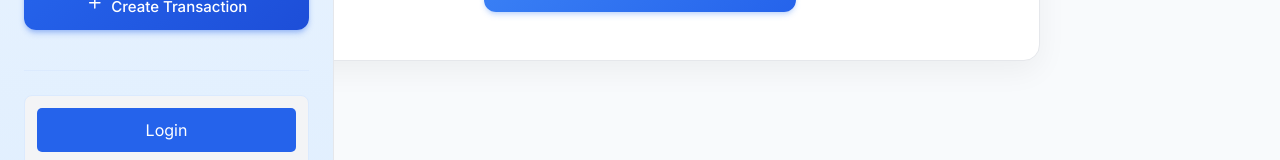
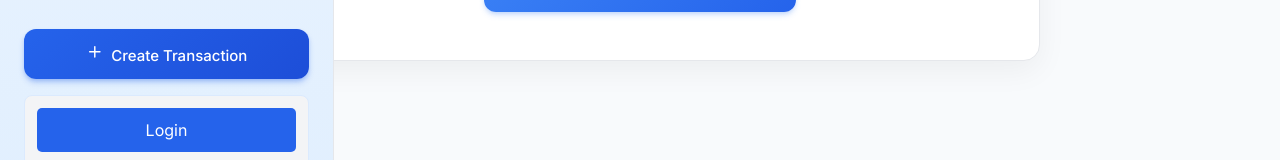
Before and after one commit to MeezaanD/cash-flow, a React (Vite) app: page / in a window 1280 px wide. Shown: the part 595-755 px from the top of the page. Built offline with nearby package versions, Linux system fonts and the light colour scheme; no server answers.

Commit message:
fix: removed the divider on the sidebar

```diff
--- a/src/components/Sidebar.tsx
+++ b/src/components/Sidebar.tsx
@@ -171,8 +171,6 @@ const Sidebar = ({
         </button>
       </div>
 
-      <hr className="divider" />
-
       <div className="sidebar-bottom">
         {currentUser ? (
           <>
--- a/src/styles/Sidebar.css
+++ b/src/styles/Sidebar.css
@@ -162,12 +162,6 @@
   transform: translateY(-2px);
   box-shadow: 0 10px 15px -3px rgba(37, 99, 235, 0.3),
               0 4px 6px -2px rgba(37, 99, 235, 0.2);
-}
-
-.divider {
-  margin: 1.5rem 0;
-  border: none;
-  border-top: 1px solid #dbeafe;
 }
 
 /* Sidebar Bottom Section */
```
